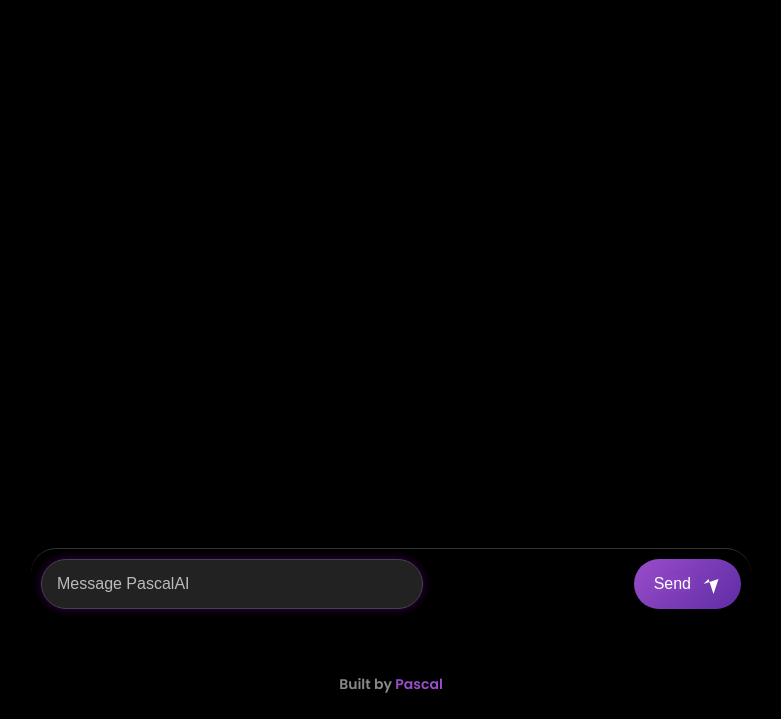
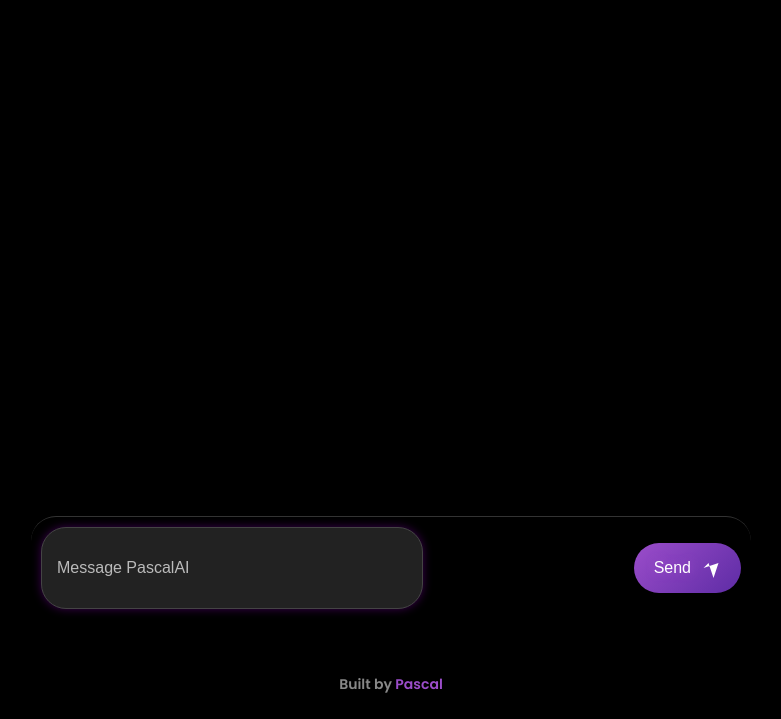
Before and after one commit to p3scalvr/pascalai, a Flask app: page /chat-page in a window 1280 px wide. Shown: the part 81-800 px from the top of the page, without its empty margins (249-1030 px from the left). Run offline with Flask 3, Linux system fonts and the light colour scheme.

Commit message:
Update index.html

```diff
--- a/templates/index.html
+++ b/templates/index.html
@@ -160,6 +160,8 @@
             resize: none; /* Prevent resizing */
             overflow-wrap: break-word; /* Wrap text */
             white-space: pre-wrap; /* Preserve whitespace and wrap text */
+            height: auto; /* Allow height to adjust */
+            min-height: 50px; /* Minimum height */
         }
 
         .input-container.shrink #user-input {
@@ -430,6 +432,11 @@ if (!inputField.value) {
     inputContainer.classList.add('shrink');
 }
 
+// Adjust the height of the input field based on content
+inputField.addEventListener('input', () => {
+    inputField.style.height = 'auto';
+    inputField.style.height = inputField.scrollHeight + 'px';
+});
 
         function displayThinkingIndicator(message) {
             const chatBox = document.getElementById('chat-box');
```
